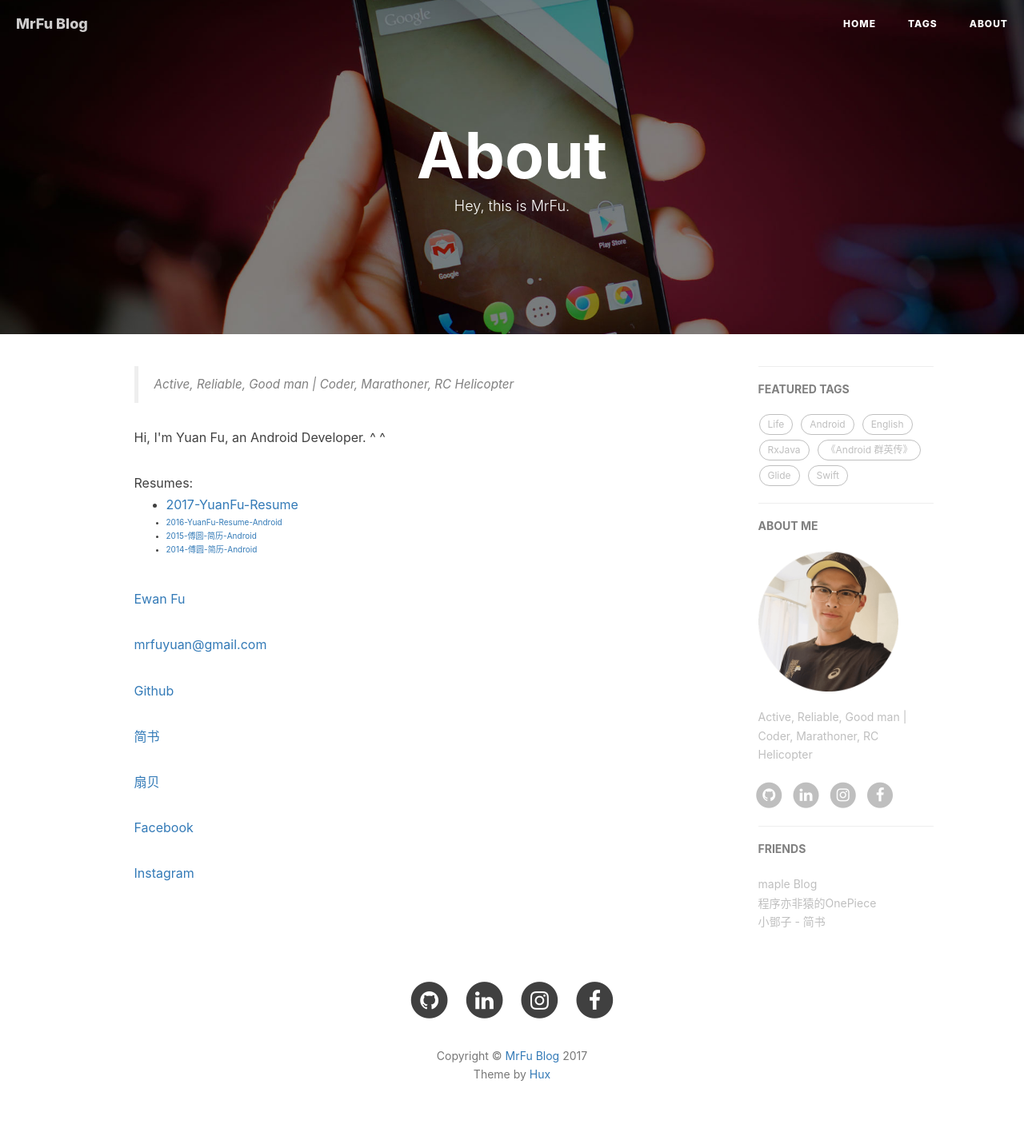
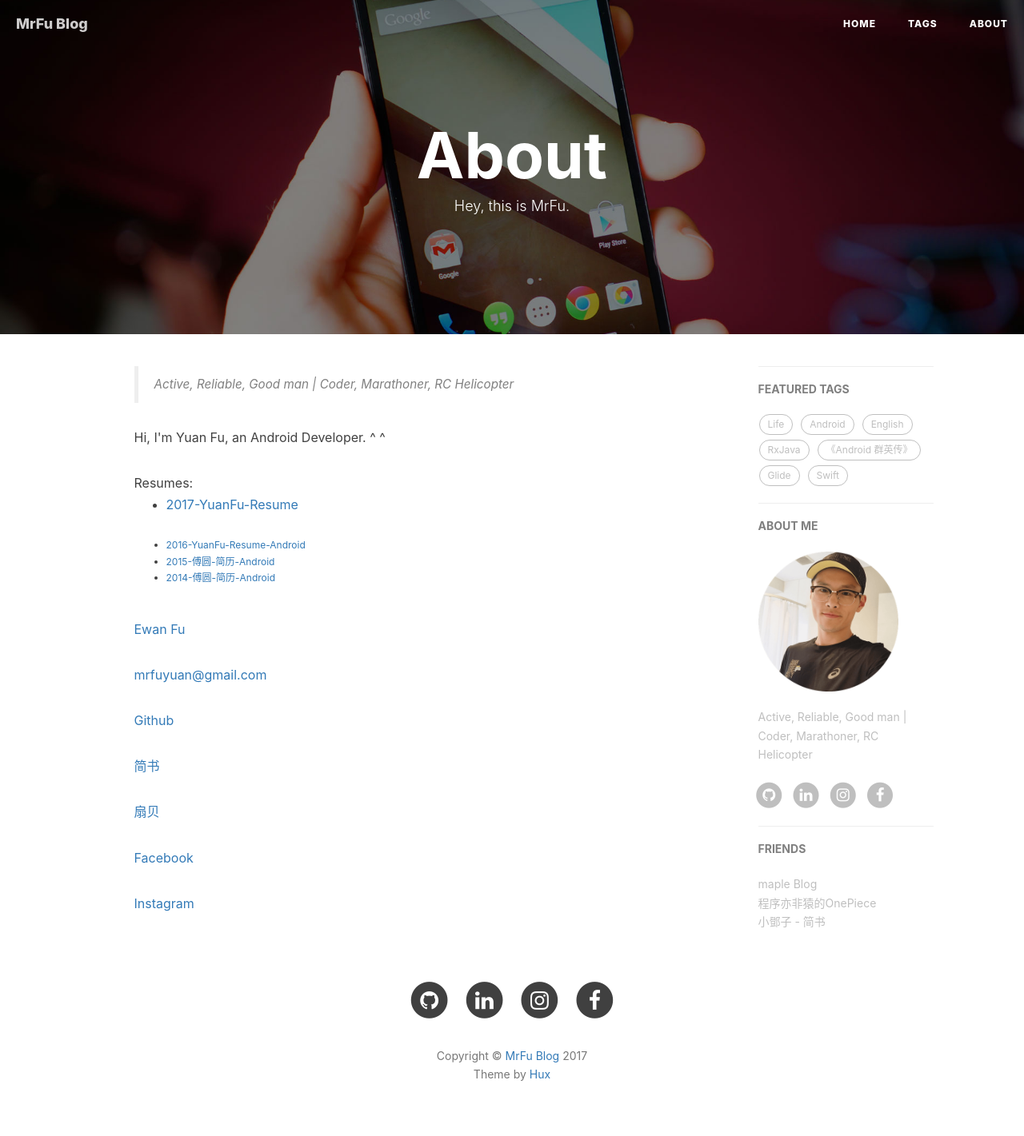
Before and after one commit to MrFuFuFu/mrfufufu.github.io, a Jekyll site: the page built from about.html, in a window 1280 px wide. Shown: the whole page at 80% size. Built offline with Jekyll 4.4.1, drawn with Linux system fonts in a browser that asks for light colours; nearby versions of some CDN libraries; comment, search, counter and statistics services are not loaded.

Commit message:
update resume

```diff
--- a/about.html
+++ b/about.html
@@ -15,9 +15,10 @@ header-img: "img/about-bg.jpg"
     Resumes:
     <ul class="active-list">
         <li><a href="{{site.baseUrl}}/attach/2017-YuanFu-Resume-Nov.pdf"> 2017-YuanFu-Resume </a></li>
-        <li style="font-size: 10px;"><a href="{{site.baseUrl}}/attach/2016-mrfu-Resume-Android.pdf"> 2016-YuanFu-Resume-Android </a></li>
-        <li style="font-size: 10px;"><a href="{{site.baseUrl}}/attach/2015-mrfu-Resume-Android.pdf"> 2015-傅圆-简历-Android </a></li>
-        <li style="font-size: 10px;"><a href="{{site.baseUrl}}/attach/2014-mrfu-Resume-Android.pdf"> 2014-傅圆-简历-Android </a></li>
+        <br/>
+        <li style="font-size: 12px;"><a href="{{site.baseUrl}}/attach/2016-mrfu-Resume-Android.pdf"> 2016-YuanFu-Resume-Android </a></li>
+        <li style="font-size: 12px;"><a href="{{site.baseUrl}}/attach/2015-mrfu-Resume-Android.pdf"> 2015-傅圆-简历-Android </a></li>
+        <li style="font-size: 12px;"><a href="{{site.baseUrl}}/attach/2014-mrfu-Resume-Android.pdf"> 2014-傅圆-简历-Android </a></li>
     </ul>
 
     <script type="text/javascript" src="https://platform.linkedin.com/badges/js/profile.js" async defer></script>
```
